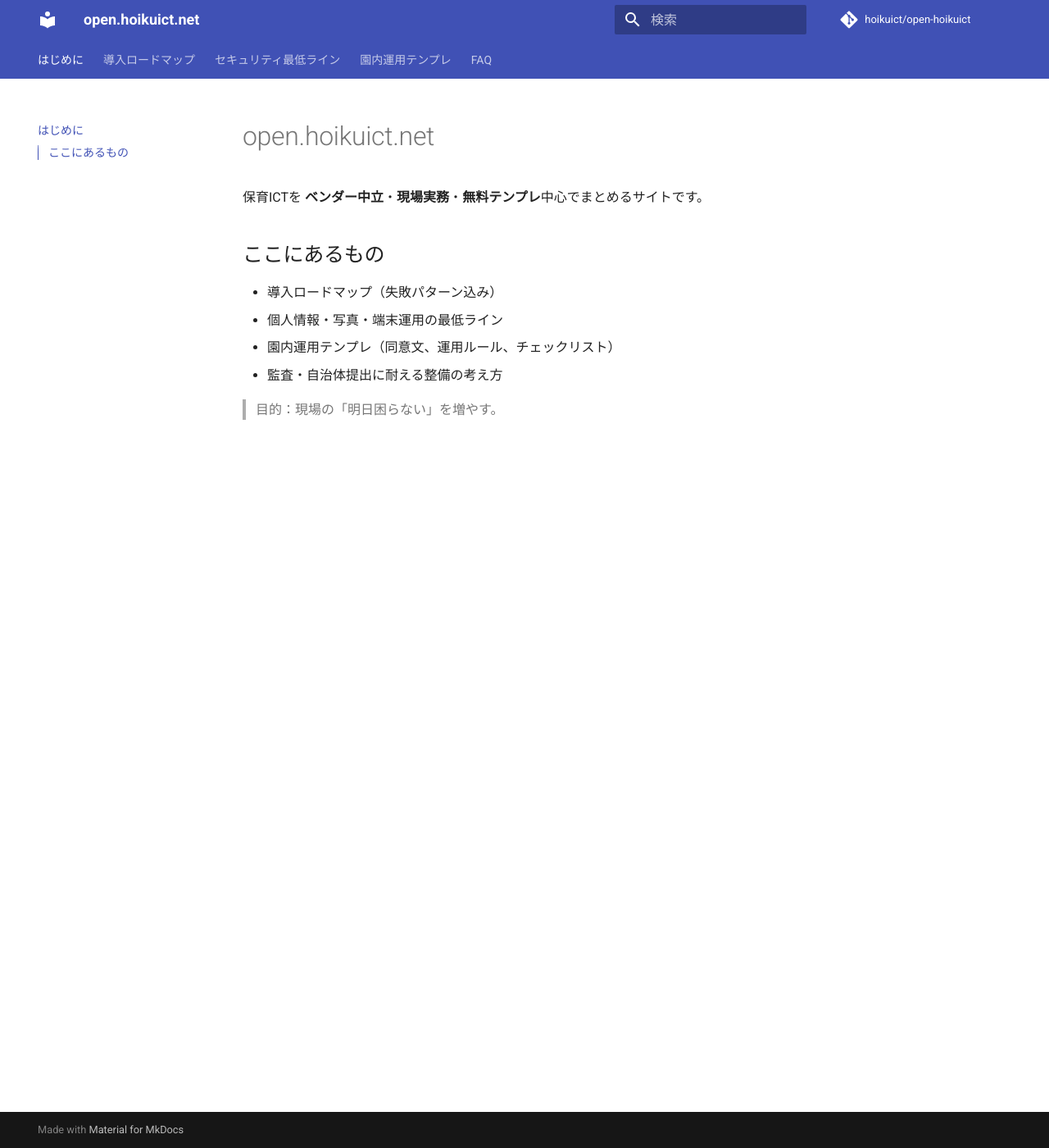
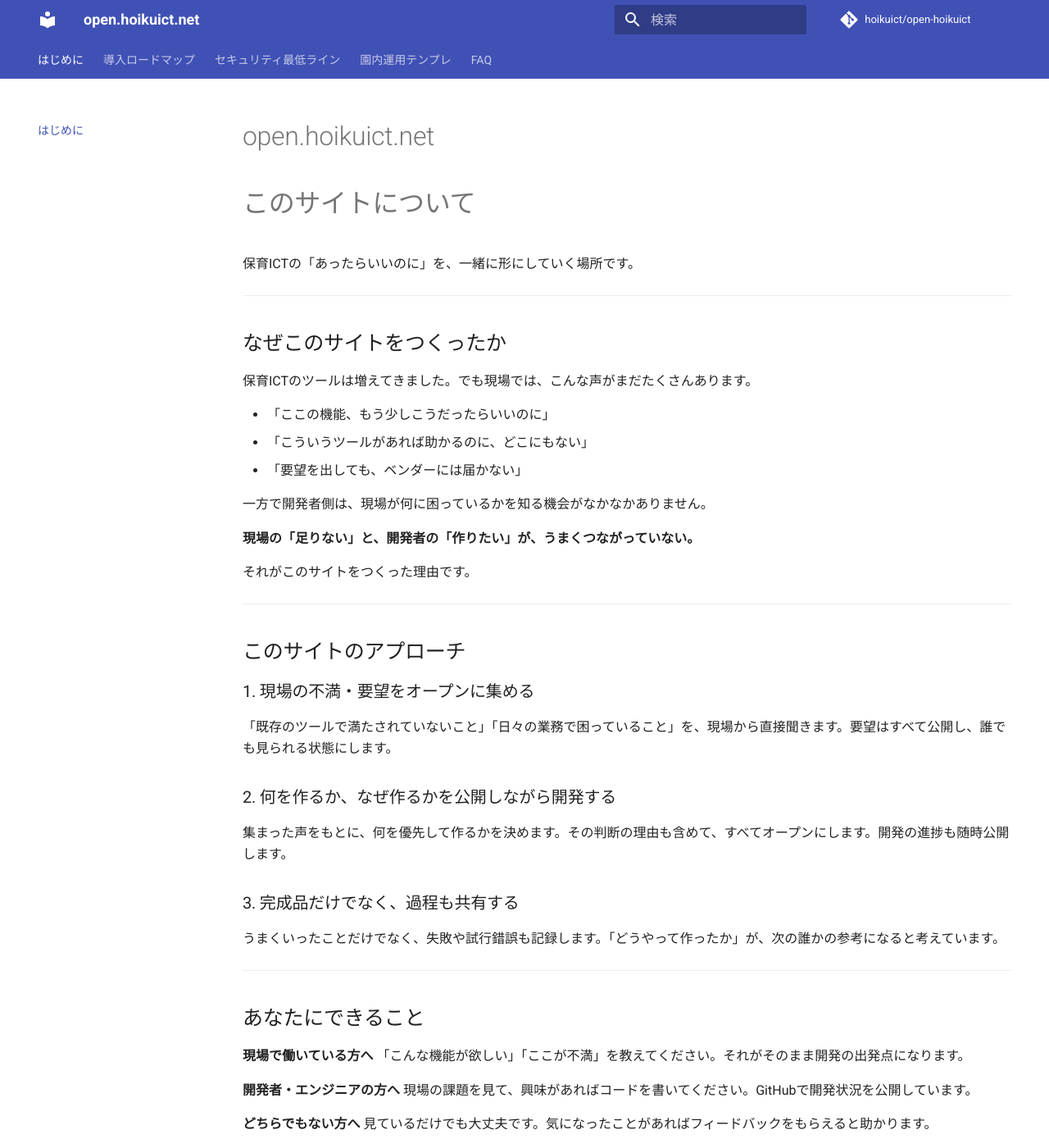
Before and after one commit to hoikuict/open-hoikuict, an MkDocs documentation site: the page built from docs/index.md, in a window 1280 px wide and 1400 px high. Shown: the whole window at 82% size. Built offline with MkDocs 1.6.1 and Material for MkDocs 9.7.7, drawn with Linux system fonts in a browser that asks for light colours; comment, search, counter and statistics services are not loaded; some of the changed text lies outside the part shown.

Commit message:
20260302

```diff
--- a/docs/index.md
+++ b/docs/index.md
@@ -1,11 +1,60 @@
 # open.hoikuict.net
 
-保育ICTを **ベンダー中立**・**現場実務**・**無料テンプレ**中心でまとめるサイトです。
+# このサイトについて
 
-## ここにあるもの
-- 導入ロードマップ（失敗パターン込み）
-- 個人情報・写真・端末運用の最低ライン
-- 園内運用テンプレ（同意文、運用ルール、チェックリスト）
-- 監査・自治体提出に耐える整備の考え方
+保育ICTの「あったらいいのに」を、一緒に形にしていく場所です。
+
+---
+
+## なぜこのサイトをつくったか
+
+保育ICTのツールは増えてきました。でも現場では、こんな声がまだたくさんあります。
+
+- 「ここの機能、もう少しこうだったらいいのに」
+- 「こういうツールがあれば助かるのに、どこにもない」
+- 「要望を出しても、ベンダーには届かない」
+
+一方で開発者側は、現場が何に困っているかを知る機会がなかなかありません。
+
+**現場の「足りない」と、開発者の「作りたい」が、うまくつながっていない。**
+
+それがこのサイトをつくった理由です。
+
+---
+
+## このサイトのアプローチ
+
+### 1. 現場の不満・要望をオープンに集める
+
+「既存のツールで満たされていないこと」「日々の業務で困っていること」を、現場から直接聞きます。要望はすべて公開し、誰でも見られる状態にします。
+
+### 2. 何を作るか、なぜ作るかを公開しながら開発する
+
+集まった声をもとに、何を優先して作るかを決めます。その判断の理由も含めて、すべてオープンにします。開発の進捗も随時公開します。
+
+### 3. 完成品だけでなく、過程も共有する
+
+うまくいったことだけでなく、失敗や試行錯誤も記録します。「どうやって作ったか」が、次の誰かの参考になると考えています。
+
+---
+
+## あなたにできること
+
+**現場で働いている方へ**
+「こんな機能が欲しい」「ここが不満」を教えてください。それがそのまま開発の出発点になります。
+
+**開発者・エンジニアの方へ**
+現場の課題を見て、興味があればコードを書いてください。GitHubで開発状況を公開しています。
+
+**どちらでもない方へ**
+見ているだけでも大丈夫です。気になったことがあればフィードバックをもらえると助かります。
+
+---
+
+## 今、作っていること
+
+→ [開発状況はこちら](#)（GitHubで公開中）
+
+---
 
 > 目的：現場の「明日困らない」を増やす。
```
